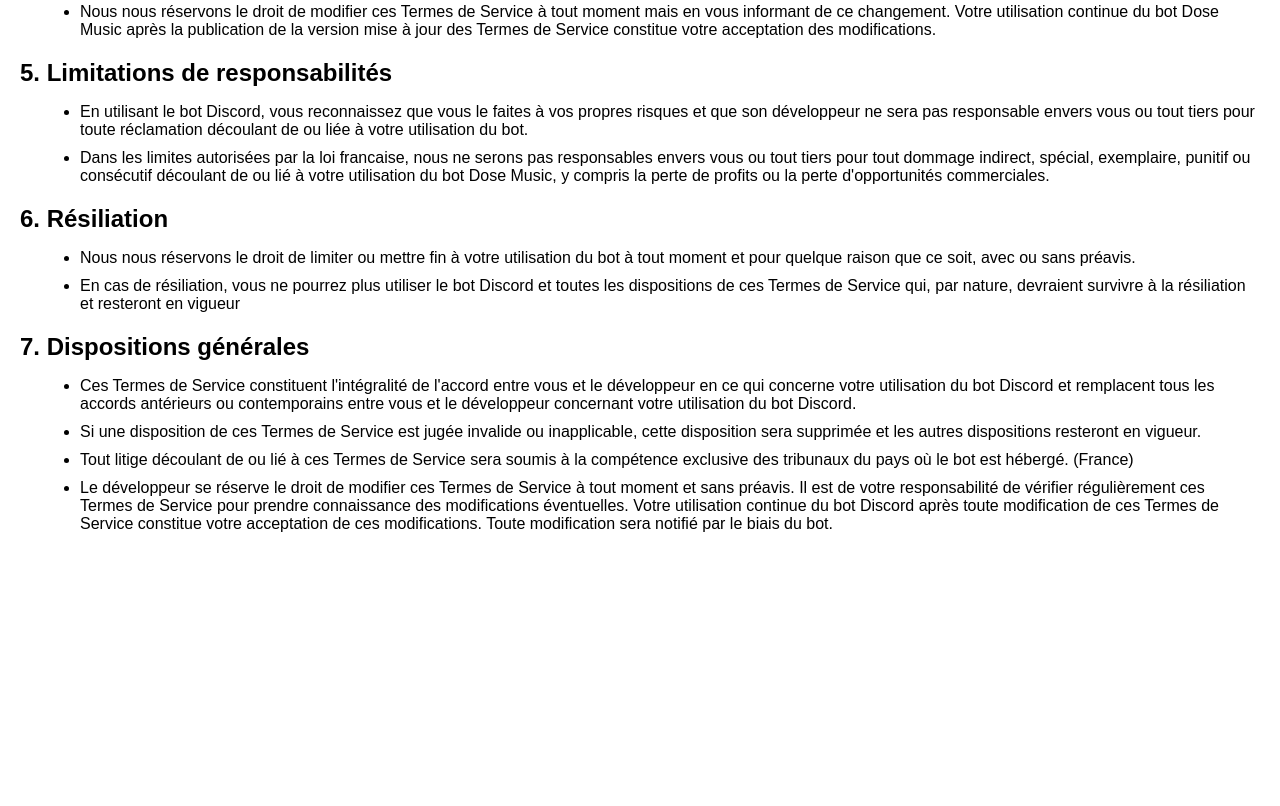
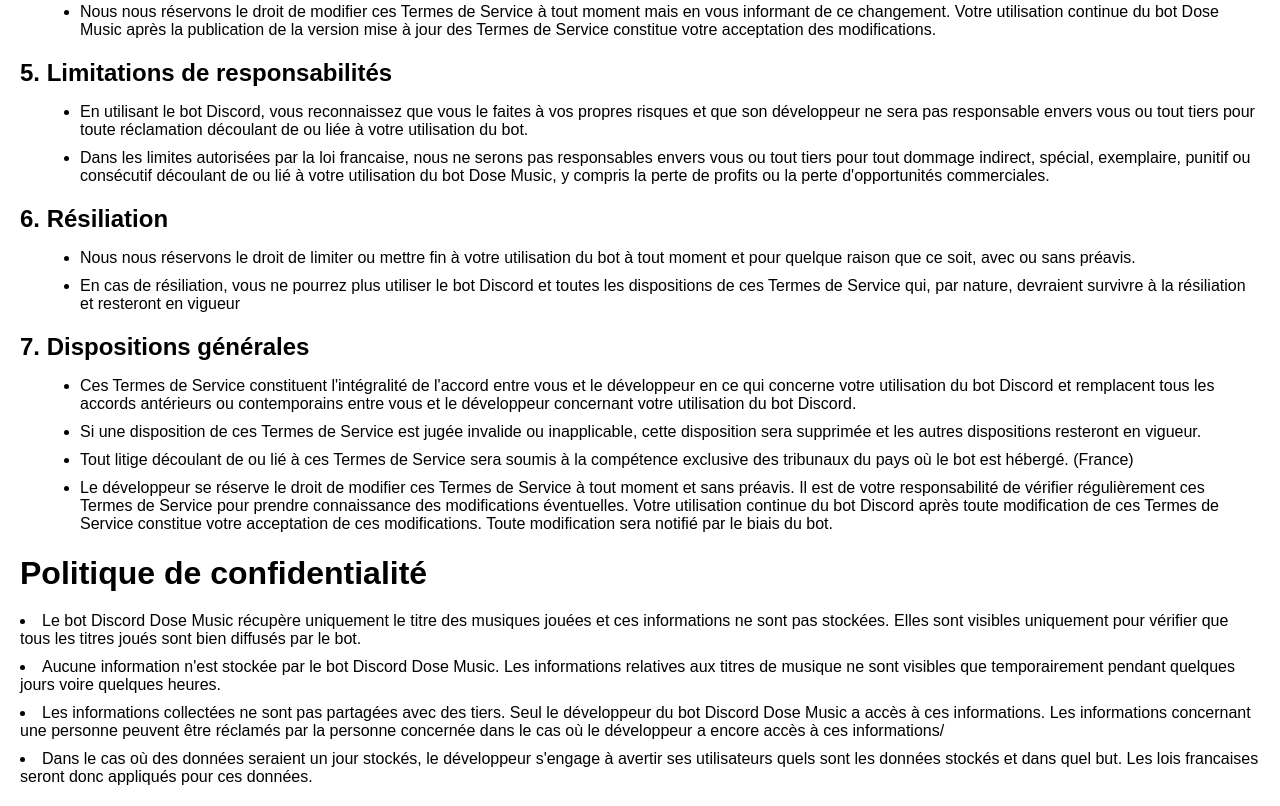
Before and after one commit to sinan2245/sinan2245.github.io, a plain HTML site: page index.html in a window 1280 px wide. Shown: the part 559-1365 px from the top of the page. Before the commit the page ends 1112 px from the top, so only its background shows below. Drawn offline with Linux system fonts and the light colour scheme.

Commit message:
Update index.html

```diff
--- a/index.html
+++ b/index.html
@@ -2,7 +2,7 @@
 <html>
   <head>
     <meta charset="UTF-8">
-    <title>Termes de Service</title>
+    <title>Termes de Service & Privacy Policy</title>
     <style>
       body {
         font-family: Arial, sans-serif;
@@ -79,5 +79,12 @@
         <li>Tout litige découlant de ou lié à ces Termes de Service sera soumis à la compétence exclusive des tribunaux du pays où le bot est hébergé. (France)</li>
         <li>Le développeur se réserve le droit de modifier ces Termes de Service à tout moment et sans préavis. Il est de votre responsabilité de vérifier régulièrement ces Termes de Service pour prendre connaissance des modifications éventuelles. Votre utilisation continue du bot Discord après toute modification de ces Termes de Service constitue votre acceptation de ces modifications. Toute modification sera notifié par le biais du bot.</li>
     </ul>
+
+
+    <h1>Politique de confidentialité</h1>
+    <li>Le bot Discord Dose Music récupère uniquement le titre des musiques jouées et ces informations ne sont pas stockées. Elles sont visibles uniquement pour vérifier que tous les titres joués sont bien diffusés par le bot.</li>
+    <li>Aucune information n'est stockée par le bot Discord Dose Music. Les informations relatives aux titres de musique ne sont visibles que temporairement pendant quelques jours voire quelques heures.</li>
+    <li>Les informations collectées ne sont pas partagées avec des tiers. Seul le développeur du bot Discord Dose Music a accès à ces informations. Les informations concernant une personne peuvent être réclamés par la personne concernée dans le cas où le développeur a encore accès à ces informations/</li>
+    <li>Dans le cas où des données seraient un jour stockés, le développeur s'engage à avertir ses utilisateurs quels sont les données stockés et dans quel but. Les lois francaises seront donc appliqués pour ces données.</li>
   </body>
 </html>
```
